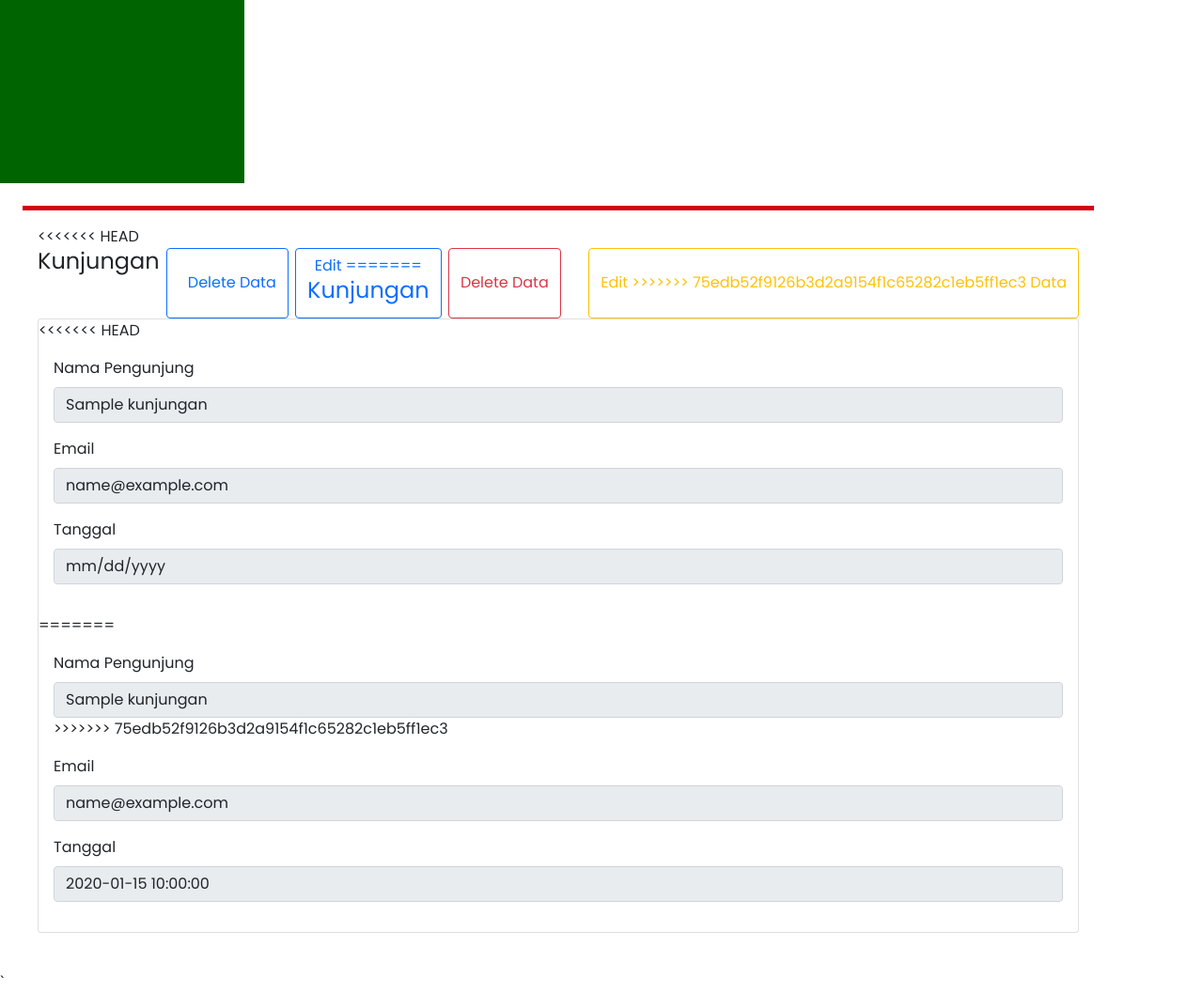
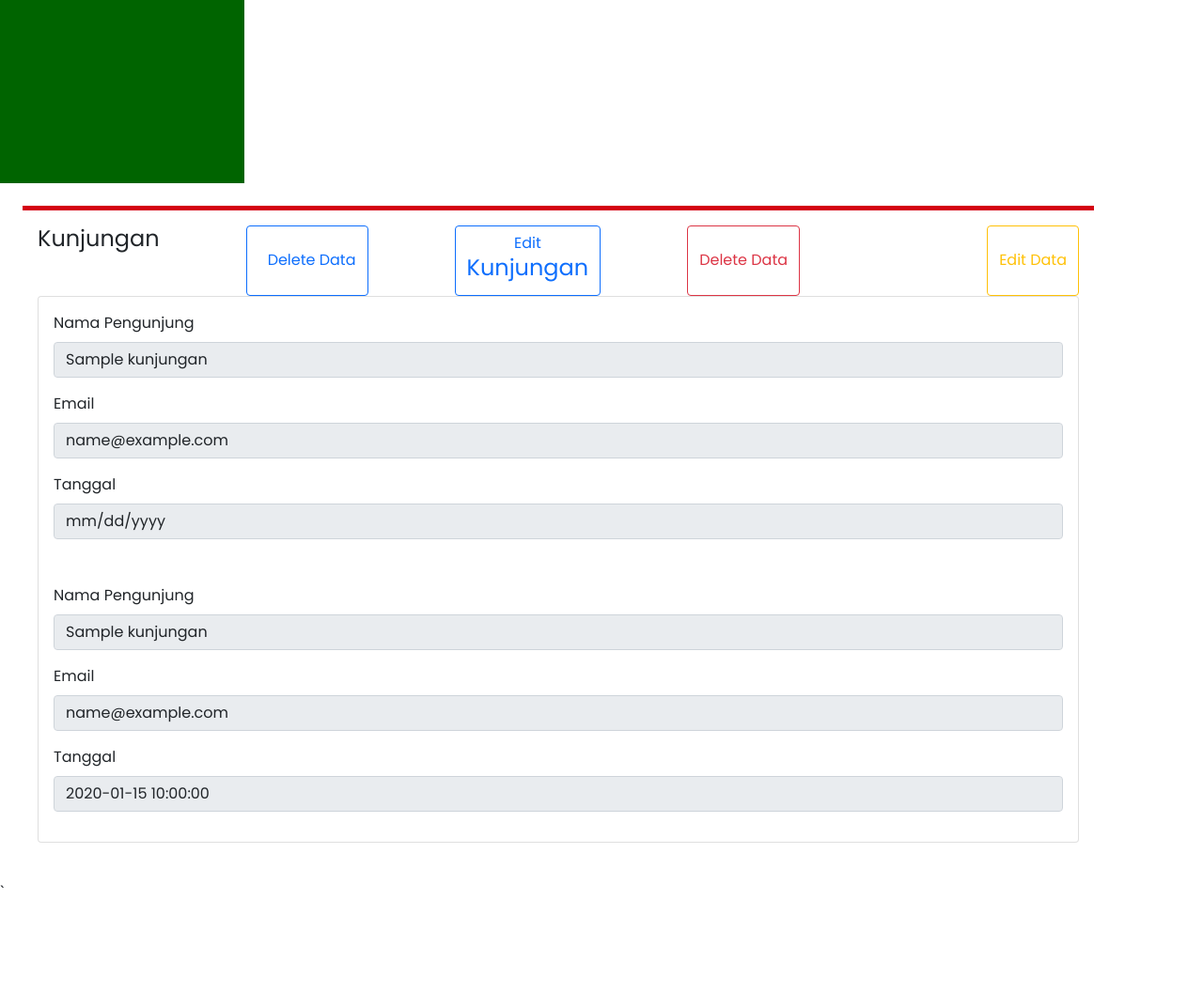
Before and after one commit to AlfonsInfo/UTS_B_H, a PHP site: page /page/crudPage/editDaftarKunjunganPage.php in a window 1280 px wide. Shown: the part 605-1662 px from the top of the page at 94% size. After the commit the page ends 1550 px from the top, so only its background shows below. Run offline with PHP 8.4, Linux system fonts and the light colour scheme; the visitor is signed in with stand-in values (Sample User, id 1); tables that the repository leaves empty or names only in its code hold one stand-in row (values such as "Sample post").

Commit message:
push ke 3

```diff
--- a/page/crudPage/editDaftarKunjunganPage.php
+++ b/page/crudPage/editDaftarKunjunganPage.php
@@ -31,13 +31,11 @@
 <div class="container p-3 m-4 h-100" style="background-color: #FFFFFF; border-top: 5px
 solid #D40013; boxshadow: 0 4px 8px 0 rgba(0, 0, 0, 0.2), 0 6px 20px 0 rgba(0, 0, 0,
 0.19);">
-<<<<<<< HEAD
     <div class="body d-flex justify-content-between">
         <h4>Kunjungan</h4>
         <button type="button" class="btn btn-outline-primary"><a href="../process/deleteDaftarKunjuganProcess.php?id='.$_SESSION['kunjungan']['id'].'" onClick="return confirm ( \'Are you sure want to delete this data?\')"></a>Delete Data</button>
         <button type="button" class="btn btn-outline-primary"
             onclick="toggleEnable('nama','email','tanggal','btnsave')">Edit
-=======
     <h4>Kunjungan</h4>
     <div style="display:flex; justify-content:flex-end; width:100%; padding:0;">
         <button type="button" class="btn btn-outline-danger">Delete
@@ -45,13 +43,11 @@ solid #D40013; boxshadow: 0 4px 8px 0 rgba(0, 0, 0, 0.2), 0 6px 20px 0 rgba(0, 0
         <span style="width: 15px"></span>
         <button type="button" class="btn btn-outline-warning"
             onclick="toggleEnable('namaUser','email','nama_foto','btnsave')">Edit
->>>>>>> 75edb52f9126b3d2a9154f1c65282c1eb5ff1ec3
             Data</button>
         <!-- <i class="fa-solid fa-hand-holding"></i> -->
         <!-- <h4 onclick="toggleEnable('namaUser','email','nama_foto')">Edit Profil</h4> -->
     </div>
     <div class="card" style="max-width: 1500px;">
-<<<<<<< HEAD
                     <!-- <h5 class="card-title inline bg-dark">Profile</h5> -->
 
                     <!-- <h5 class="card-title-right">aaa</h5> -->
@@ -92,7 +88,6 @@ solid #D40013; boxshadow: 0 4px 8px 0 rgba(0, 0, 0, 0.2), 0 6px 20px 0 rgba(0, 0
                             </div>
                         </form>
                     </div>
-=======
         <!-- <h5 class="card-title inline bg-dark">Profile</h5> -->
 
         <!-- <h5 class="card-title-right">aaa</h5> -->
@@ -102,7 +97,6 @@ solid #D40013; boxshadow: 0 4px 8px 0 rgba(0, 0, 0, 0.2), 0 6px 20px 0 rgba(0, 0
                     <label for="editNama" class="form-label">Nama Pengunjung</label>
                     <input class="form-control" id="nama" name="nama" aria-describedby="namaHelp"
                         value="<?= $_SESSION['kunjungan']['nama']?>" disabled>
->>>>>>> 75edb52f9126b3d2a9154f1c65282c1eb5ff1ec3
                 </div>
                 <div class="mb-3">
                     <label for="editEmail" class="form-label">Email</label>
```
